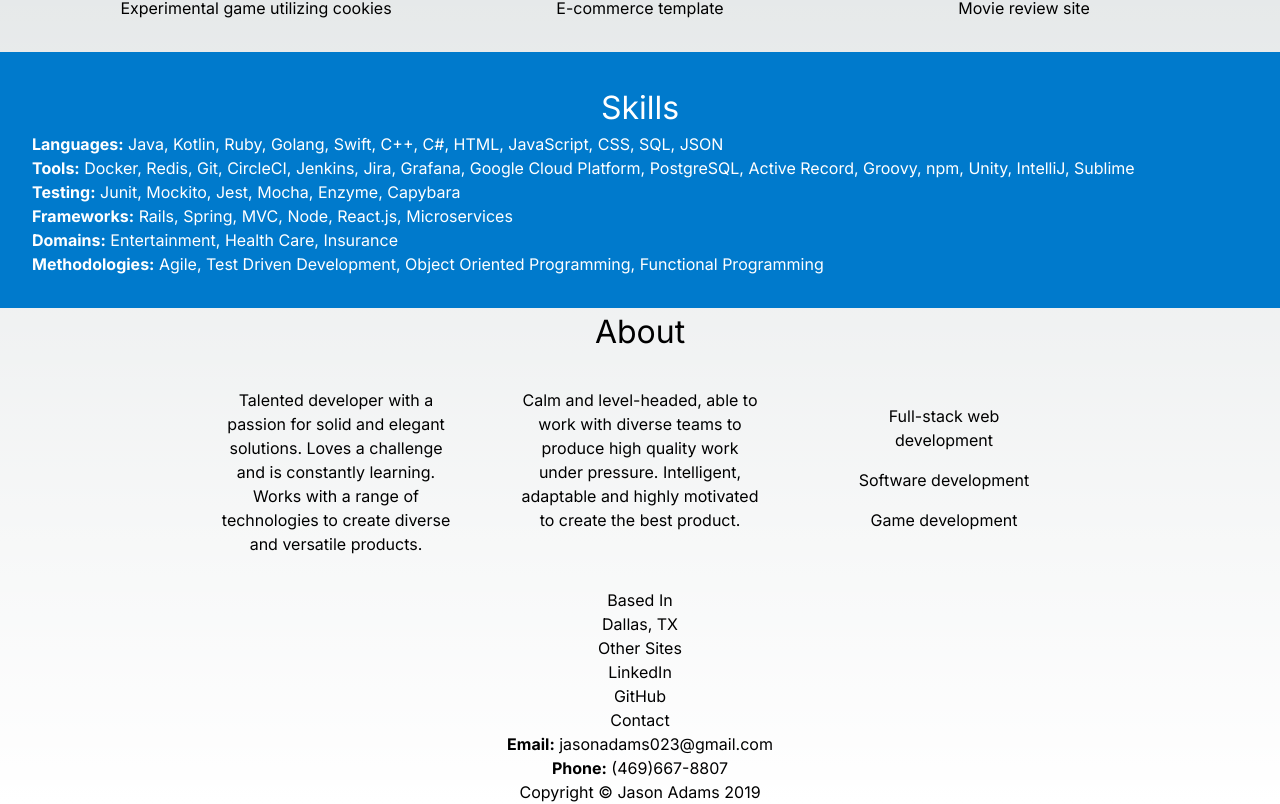
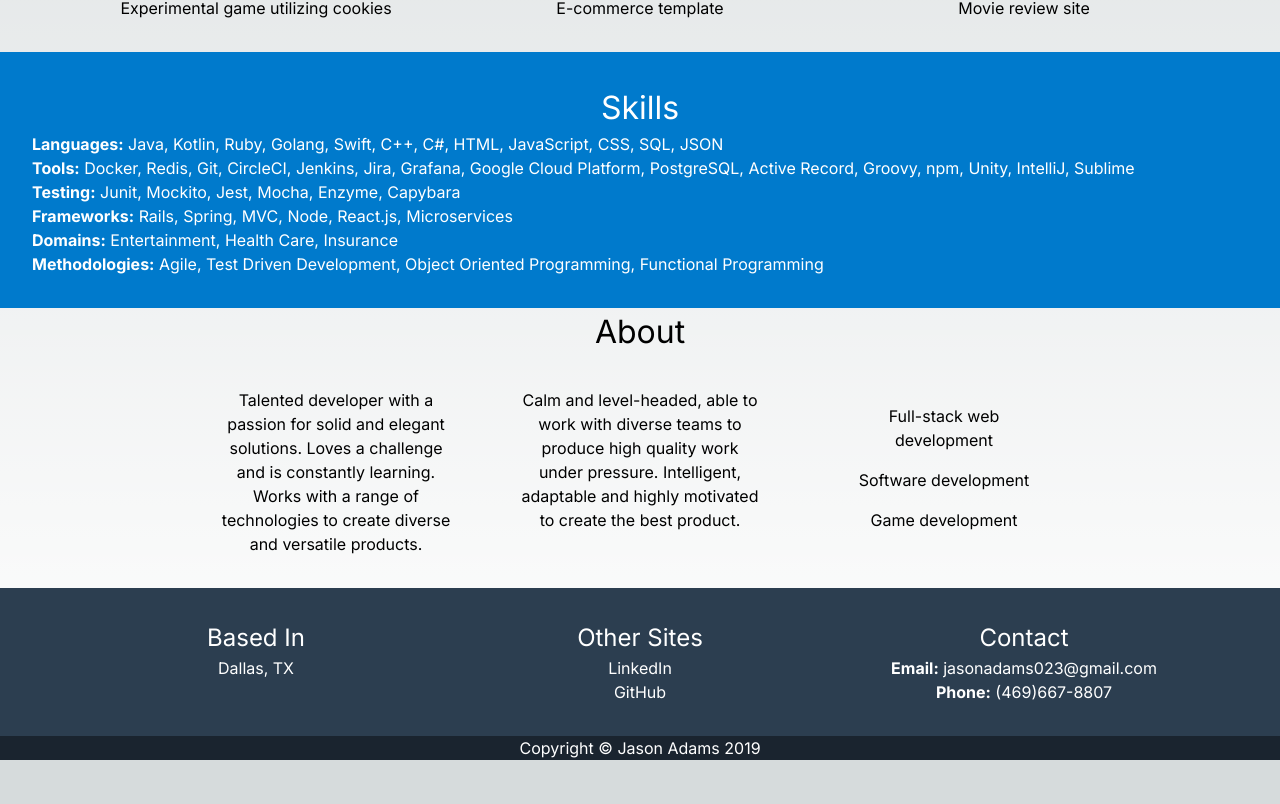
Before and after one commit to jasonadams023/portfolio, a Next.js app: page / in a window 1280 px wide. Shown: the part 532-1336 px from the top of the page. After the commit the page ends 1292 px from the top, so only its background shows below. Built offline with nearby package versions, Linux system fonts and the light colour scheme.

Commit message:
Styles Contact

```diff
--- a/src/app/components/contact.tsx
+++ /dev/null
@@ -1,35 +0,0 @@
-export default function About() {
-  return (
-    <footer id="contact" className="text-center">
-      <div className="footer-above">
-        <div className="container">
-          <div className="row">
-            <div className="footer-col col-md-4">
-              <h3>Based In</h3>
-              <p>Dallas, TX</p>
-            </div>
-            <div className="footer-col col-md-4">
-              <h3>Other Sites</h3>
-              <p><a href='https://www.linkedin.com/in/jason-adams-44301081'>LinkedIn</a></p>
-              <p><a href='https://github.com/jasonadams023'>GitHub</a></p>
-            </div>
-            <div className="footer-col col-md-4">
-              <h3>Contact</h3>
-              <p><strong>Email:</strong> jasonadams023@gmail.com</p>
-              <p><strong>Phone:</strong> (469)667-8807</p>
-            </div>
-          </div>
-        </div>
-      </div>
-      <div className="footer-below">
-        <div className="container">
-          <div className="row">
-            <div className="col-lg-12">
-              Copyright &copy; Jason Adams 2019
-            </div>
-          </div>
-        </div>
-      </div>
-    </footer>
-  );
-}
--- /dev/null
+++ b/src/app/components/contact/contact.module.scss
@@ -0,0 +1,22 @@
+.contact {
+  color: white;
+
+  .info {
+    background-color: #2C3E50;
+  }
+
+  .copyright {
+    background-color: #1a242f;
+  }
+
+  div {
+    text-align: center;
+  }
+
+  span {
+    display: inline-block;
+    vertical-align: top;
+    margin: 2rem;
+    width: 20rem;
+  }
+}
--- /dev/null
+++ b/src/app/components/contact/contact.tsx
@@ -0,0 +1,28 @@
+import styles from './contact.module.scss';
+
+export default function About() {
+  return (
+    <footer id="contact" className={styles.contact}>
+      <div className={styles.info}>
+        <span>
+          <h3>Based In</h3>
+          <p>Dallas, TX</p>
+        </span>
+          <span>
+          <h3>Other Sites</h3>
+          <p><a href="https://www.linkedin.com/in/jason-adams-44301081">LinkedIn</a></p>
+          <p><a href="https://github.com/jasonadams023">GitHub</a></p>
+        </span>
+          <span>
+          <h3>Contact</h3>
+          <p><strong>Email:</strong> jasonadams023@gmail.com</p>
+          <p><strong>Phone:</strong> (469)667-8807</p>
+        </span>
+      </div>
+
+      <div className={styles.copyright}>
+        Copyright &copy; Jason Adams 2019
+      </div>
+    </footer>
+  );
+}
--- a/src/app/components/portfolio/portfolio.module.scss
+++ b/src/app/components/portfolio/portfolio.module.scss
@@ -9,7 +9,4 @@
     width: 20rem;
   }
 
-  h3 {
-    font-size: 1.5rem;
-  }
 }
--- a/src/app/globals.css
+++ b/src/app/globals.css
@@ -30,3 +30,7 @@ h2 {
   text-align: center;
   font-size: 2rem;
 }
+
+h3 {
+  font-size: 1.5rem;
+}
--- a/src/app/page.tsx
+++ b/src/app/page.tsx
@@ -3,7 +3,7 @@ import Navbar from './components/navbar/navbar';
 import Header from './components/header/header';
 import Portfolio from './components/portfolio/portfolio';
 import About from './components/about/about';
-import Contact from './components/contact';
+import Contact from './components/contact/contact';
 
 export default function Home() {
   return (
```
